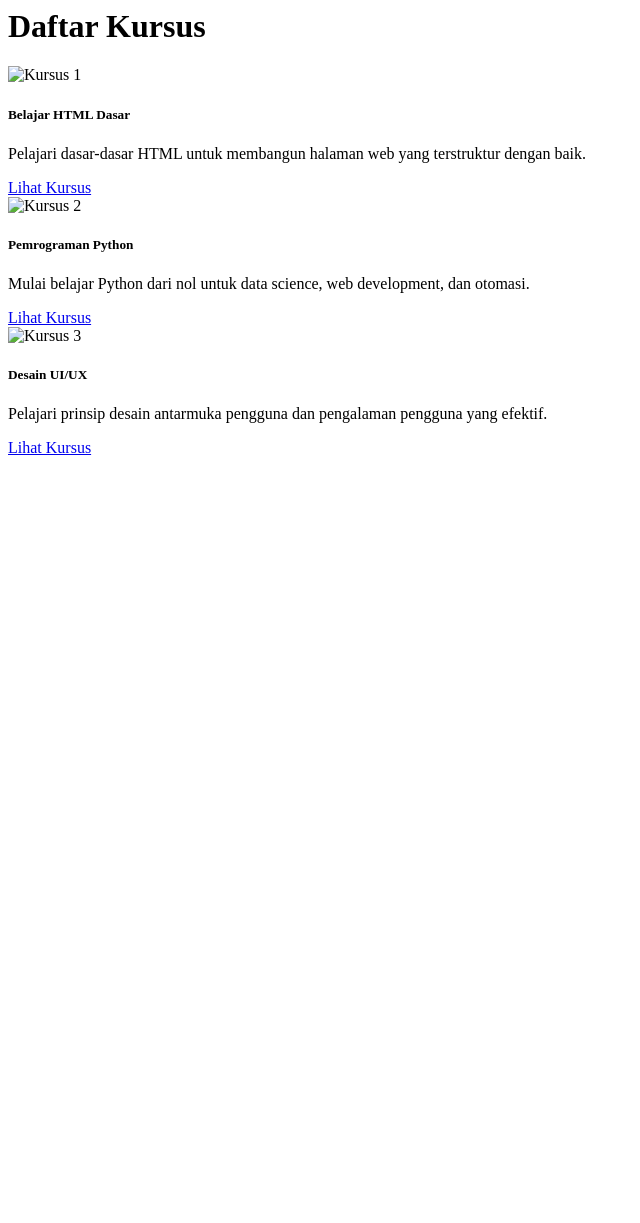
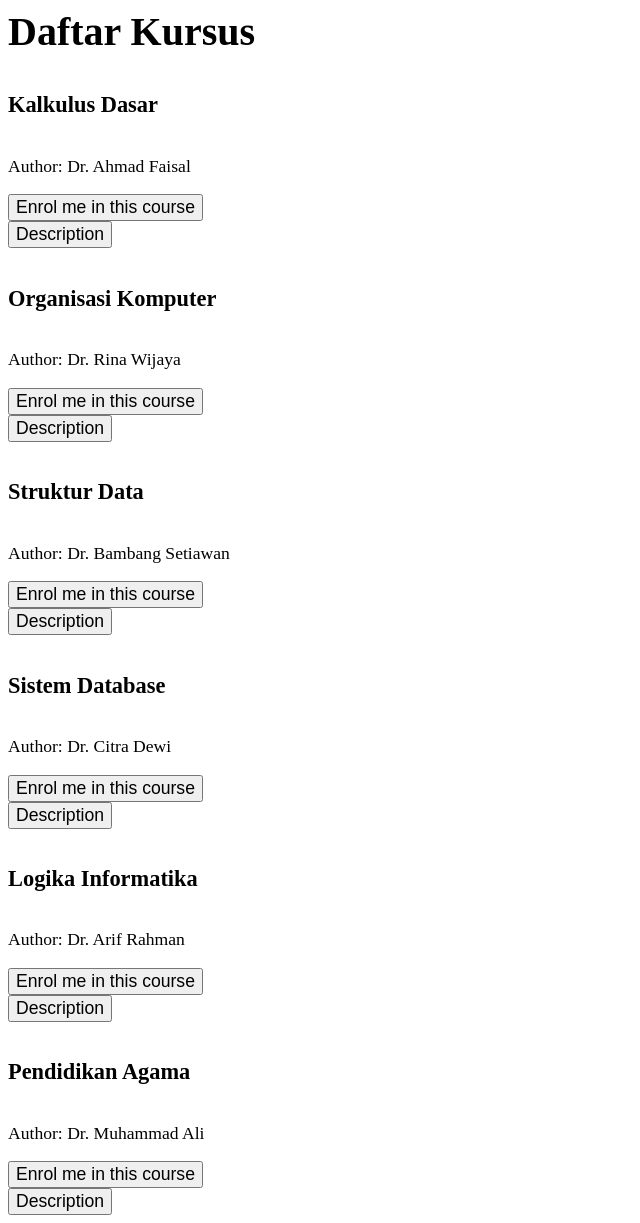
Before and after one commit to sulthanmhiz51/project-diajar, a PHP site: page /views/courses/index.php in a window 1280 px wide. Shown: the whole page, without its empty margins (0-640 px from the left). Before the commit the page ends 455 px from the top, so only its background shows below. Run offline with PHP 8.4, Linux system fonts and the light colour scheme; some libraries are stand-ins or nearby versions.

Commit message:
Menambahakann tampilan courses

```diff
--- a/web/app/views/courses/index.php
+++ b/web/app/views/courses/index.php
@@ -1,50 +1,90 @@
-<div class="d-flex justify-content-center allign-content-center h-100">
-    <div class="bg-body-secondary w-75">
 <div class="container my-5">
-            <h1 class="mb-4 text-center">Daftar Kursus</h1>
-            <div class="row row-cols-1 row-cols-md-3 g-4">
+    <h1 class="mb-5 text-center" style="font-size: 2.5rem;">Daftar Kursus</h1>
 
-                <!-- Kursus 1 -->
+    <!-- Wrapper dengan background abu-abu yang lebih gelap -->
+    <div class="mt-4 p-5 bg-body-secondary rounded">
+        <div class="row row-cols-1 row-cols-md-2 row-cols-lg-3 g-4">
+
+            <!-- Course 1 - Kalkulus -->
             <div class="col">
-                    <div class="card h-100">
-                        <img src="https://via.placeholder.com/400x200" class="card-img-top" alt="Kursus 1">
+                <div class="card course-card h-100 border-0">
                     <div class="card-body">
-                            <h5 class="card-title">Belajar HTML Dasar</h5>
-                            <p class="card-text">Pelajari dasar-dasar HTML untuk membangun halaman web yang terstruktur
-                                dengan baik.</p>
+                        <h5 class="card-title" style="font-size: 1.4rem;">Kalkulus Dasar </h5>
+                        <p class="author text-muted" style="font-size: 1.1rem;">Author: Dr. Ahmad Faisal</p>
                     </div>
-                        <div class="card-footer text-center">
-                            <a href="#" class="btn btn-primary">Lihat Kursus</a>
+                    <div class="card-footer bg-transparent border-0 text-center pb-4">
+                        <button class="btn btn-primary w-75 mb-2" style="font-size: 1.1rem;">Enrol me in this course</button><br>
+                        <button class="btn btn-outline-primary w-75" style="font-size: 1.1rem;">Description</button>
                     </div>
                 </div>
             </div>
 
-                <!-- Kursus 2 -->
+            <!-- Course 2 - Organisasi Komputer -->
             <div class="col">
-                    <div class="card h-100">
-                        <img src="https://via.placeholder.com/400x200" class="card-img-top" alt="Kursus 2">
+                <div class="card course-card h-100 border-0">
                     <div class="card-body">
-                            <h5 class="card-title">Pemrograman Python</h5>
-                            <p class="card-text">Mulai belajar Python dari nol untuk data science, web development, dan
-                                otomasi.</p>
+                        <h5 class="card-title" style="font-size: 1.4rem;">Organisasi Komputer </h5>
+                        <p class="author text-muted" style="font-size: 1.1rem;">Author: Dr. Rina Wijaya</p>
                     </div>
-                        <div class="card-footer text-center">
-                            <a href="#" class="btn btn-primary">Lihat Kursus</a>
+                    <div class="card-footer bg-transparent border-0 text-center pb-4">
+                        <button class="btn btn-primary w-75 mb-2" style="font-size: 1.1rem;">Enrol me in this course</button><br>
+                        <button class="btn btn-outline-primary w-75" style="font-size: 1.1rem;">Description</button>
                     </div>
                 </div>
             </div>
 
-                <!-- Kursus 3 -->
+            <!-- Course 3 - Struktur Data -->
             <div class="col">
-                    <div class="card h-100">
-                        <img src="https://via.placeholder.com/400x200" class="card-img-top" alt="Kursus 3">
+                <div class="card course-card h-100 border-0">
                     <div class="card-body">
-                            <h5 class="card-title">Desain UI/UX</h5>
-                            <p class="card-text">Pelajari prinsip desain antarmuka pengguna dan pengalaman pengguna yang
-                                efektif.</p>
+                        <h5 class="card-title" style="font-size: 1.4rem;">Struktur Data </h5>
+                        <p class="author text-muted" style="font-size: 1.1rem;">Author: Dr. Bambang Setiawan</p>
                     </div>
-                        <div class="card-footer text-center">
-                            <a href="#" class="btn btn-primary">Lihat Kursus</a>
+                    <div class="card-footer bg-transparent border-0 text-center pb-4">
+                        <button class="btn btn-primary w-75 mb-2" style="font-size: 1.1rem;">Enrol me in this course</button><br>
+                        <button class="btn btn-outline-primary w-75" style="font-size: 1.1rem;">Description</button>
+                    </div>
+                </div>
+            </div>
+
+            <!-- Course 4 - Sistem Database -->
+            <div class="col">
+                <div class="card course-card h-100 border-0">
+                    <div class="card-body">
+                        <h5 class="card-title" style="font-size: 1.4rem;">Sistem Database </h5>
+                        <p class="author text-muted" style="font-size: 1.1rem;">Author: Dr. Citra Dewi</p>
+                    </div>
+                    <div class="card-footer bg-transparent border-0 text-center pb-4">
+                        <button class="btn btn-primary w-75 mb-2" style="font-size: 1.1rem;">Enrol me in this course</button><br>
+                        <button class="btn btn-outline-primary w-75" style="font-size: 1.1rem;">Description</button>
+                    </div>
+                </div>
+            </div>
+
+            <!-- Course 5 - Logika Informatika -->
+            <div class="col">
+                <div class="card course-card h-100 border-0">
+                    <div class="card-body">
+                        <h5 class="card-title" style="font-size: 1.4rem;">Logika Informatika </h5>
+                        <p class="author text-muted" style="font-size: 1.1rem;">Author: Dr. Arif Rahman</p>
+                    </div>
+                    <div class="card-footer bg-transparent border-0 text-center pb-4">
+                        <button class="btn btn-primary w-75 mb-2" style="font-size: 1.1rem;">Enrol me in this course</button><br>
+                        <button class="btn btn-outline-primary w-75" style="font-size: 1.1rem;">Description</button>
+                    </div>
+                </div>
+            </div>
+
+            <!-- Course 6 - Agama -->
+            <div class="col">
+                <div class="card course-card h-100 border-0">
+                    <div class="card-body">
+                        <h5 class="card-title" style="font-size: 1.4rem;">Pendidikan Agama </h5>
+                        <p class="author text-muted" style="font-size: 1.1rem;">Author: Dr. Muhammad Ali</p>
+                    </div>
+                    <div class="card-footer bg-transparent border-0 text-center pb-4">
+                        <button class="btn btn-primary w-75 mb-2" style="font-size: 1.1rem;">Enrol me in this course</button><br>
+                        <button class="btn btn-outline-primary w-75" style="font-size: 1.1rem;">Description</button>
                     </div>
                 </div>
             </div>
@@ -52,4 +92,3 @@
         </div>
     </div>
 </div>
-</div>
```
Also changed, not shown: 1 other file. Lines whose indentation alone changed are shown as unchanged.
